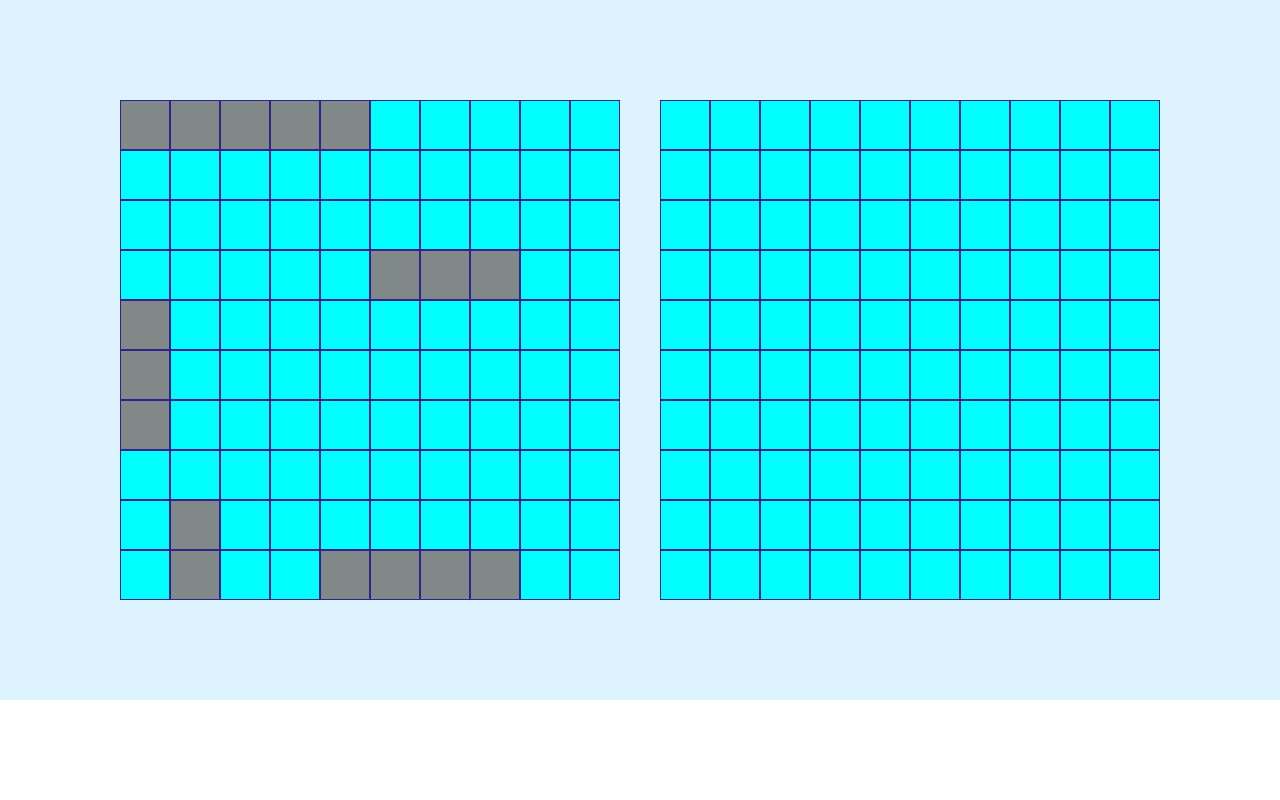
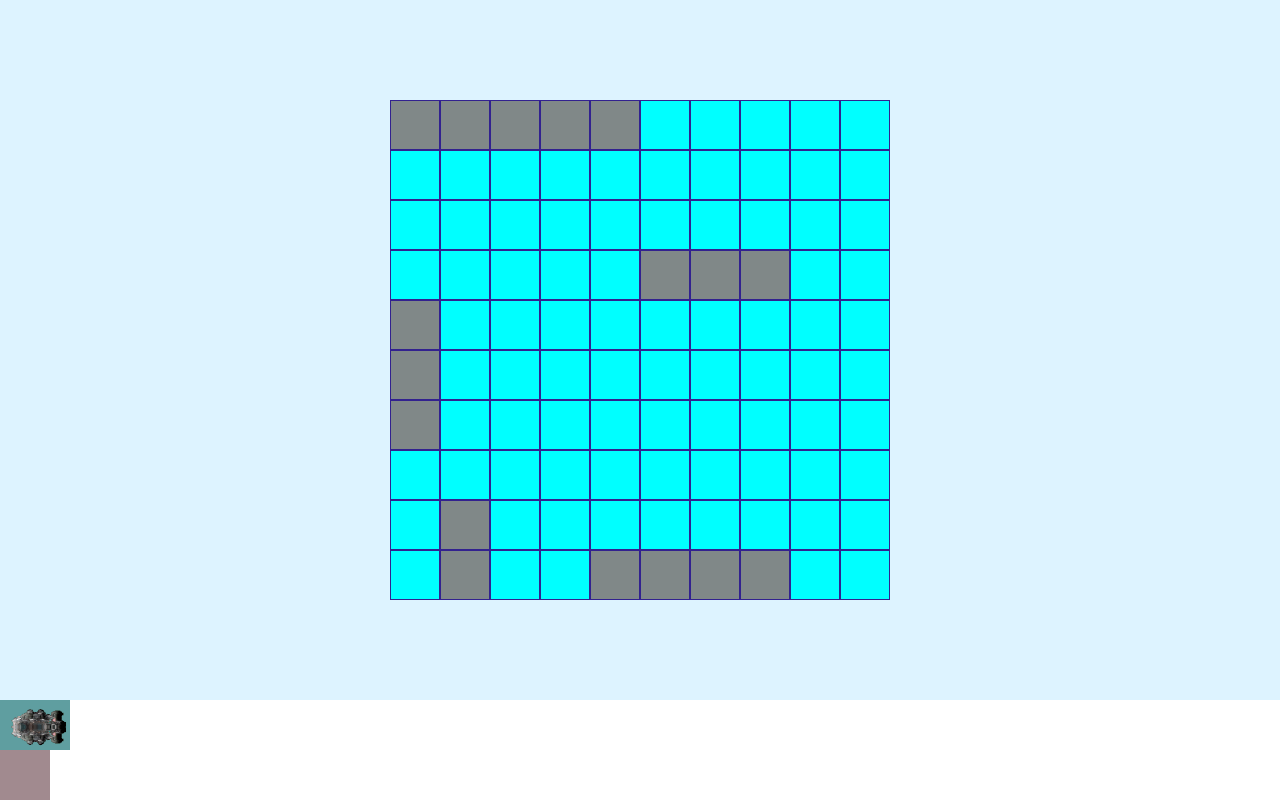
Before and after one commit to reinimax/battleship, a website built with webpack: page dist/index.html in a window 1280 px wide. Built offline with nearby package versions, Linux system fonts and the light colour scheme.

Commit message:
play around with drag and drop

```diff
--- a/src/game.js
+++ b/src/game.js
@@ -13,27 +13,39 @@ const player2 = Player(boardPlayer2, boardPlayer1, false);
 
 // creating the boards in the dom
 const view = View();
-view.renderBoard(boardPlayer1, '.player1Board');
-view.renderBoard(boardPlayer2, '.player2Board', false);
+view.prepareGameBoard(['player1Board']);
+view.shipPlacement(boardPlayer1, '.player1Board');
+// create the boards after shipplacement
+// view.prepareGameBoard(['player1Board', 'player2Board']);
+// view.renderBoard(boardPlayer1, '.player1Board');
+// view.renderBoard(boardPlayer2, '.player2Board', false);
+
+// test assets
+let carrier = document.querySelector('#carrier');
+let img = document.createElement('img');
+img.src = '../src/test_assets/a9.png';
+img.setAttribute('draggable', true);
+img.setAttribute('id', 'testdragging');
+img.setAttribute('ondragstart', 'drag(event)');
+carrier.appendChild(img);
 
 // set player1 active
 player1.active = true;
 
 // add eventlistener for click on enemy board
-document.querySelector('.player2Board').addEventListener('click', e => {
-  const x = e.target.dataset.x;
-  const y = e.target.dataset.y;
-  // only execute if the player didn't already click on this field
-  if (boardPlayer2.isValidTarget([x, y])) {
-    let player1Result = boardPlayer2.receiveAttack([x, y]);
-    console.log(player1Result);
-    if (player1Result.sunk === true) console.log('enemy ship sunk!');
-    if (player1Result.remaining == 0) console.log('congratz, you won');
-    // render gameboard again
-    view.renderBoard(boardPlayer2, '.player2Board', false);
-    // set player2 active and handle his attack
-    let player2Result = player2.attack();
-    view.renderBoard(boardPlayer1, '.player1Board');
-    if (player2Result.remaining == 0) console.log('player 2 won');
-  }
-});
+// document.querySelector('.player2Board').addEventListener('click', e => {
+//   const x = e.target.dataset.x;
+//   const y = e.target.dataset.y;
+//   // only execute if the player didn't already click on this field
+//   if (boardPlayer2.isValidTarget([x, y])) {
+//     let player1Result = boardPlayer2.receiveAttack([x, y]);
+//     if (player1Result.sunk === true) console.log('enemy ship sunk!');
+//     if (player1Result.remaining == 0) console.log('congratz, you won');
+//     // render gameboard again
+//     view.renderBoard(boardPlayer2, '.player2Board', false);
+//     // set player2 active and handle his attack
+//     let player2Result = player2.attack();
+//     view.renderBoard(boardPlayer1, '.player1Board');
+//     if (player2Result.remaining == 0) console.log('player 2 won');
+//   }
+// });
--- a/src/view.js
+++ b/src/view.js
@@ -2,7 +2,7 @@ const View = () => {
   function renderBoard(gameBoard, selector, isPlayerBoard = true) {
     const board = document.querySelector(selector);
     // make sure we clear the board first before populating it again
-    clearBoard(board);
+    clear(board);
     gameBoard.getBoard().forEach(obj => {
       const div = document.createElement('div');
       div.setAttribute('data-x', obj.x);
@@ -17,13 +17,41 @@ const View = () => {
     });
   }
 
-  function clearBoard(board) {
-    while (board.hasChildNodes()) {
-      board.lastChild.remove();
+  function prepareGameBoard(selectors) {
+    const wrapper = document.querySelector('.main-wrapper');
+    clear(wrapper);
+    selectors.forEach(selector => {
+      const subWrapper = document.createElement('div');
+      subWrapper.classList.add(selector);
+      wrapper.appendChild(subWrapper);
+    });
+  }
+
+  function shipPlacement(gameBoard, selector) {
+    const board = document.querySelector(selector);
+    // make sure we clear the board first before populating it again
+    clear(board);
+    gameBoard.getBoard().forEach(obj => {
+      const div = document.createElement('div');
+      div.setAttribute('data-x', obj.x);
+      div.setAttribute('data-y', obj.y);
+      div.setAttribute('ondrop', 'drop(event)');
+      div.setAttribute('ondragover', 'allowDrop(event)');
+      // TODO: remove these once we can choose between random and manual placement
+      if (obj.hasShip) div.classList.add('hasShip');
+      if (obj.isHit) div.classList.add('isHit');
+
+      board.appendChild(div);
+    });
+  }
+
+  function clear(element) {
+    while (element.hasChildNodes()) {
+      element.lastChild.remove();
     }
   }
 
-  return { renderBoard };
+  return { renderBoard, shipPlacement, prepareGameBoard };
 };
 
 module.exports = View;
```
Also changed, not shown: README.md, dist/index.html, dist/main.js, dist/style.css, src/test_assets/a1.png (added), src/test_assets/a10.png (added), src/test_assets/a11.png (added), src/test_assets/a2.png (added), src/test_assets/a3.png (added), src/test_assets/a4.png (added), src/test_assets/a5.png (added), src/test_assets/a6.png (added), src/test_assets/a7.png (added), src/test_assets/a8.png (added), 1 more files.
